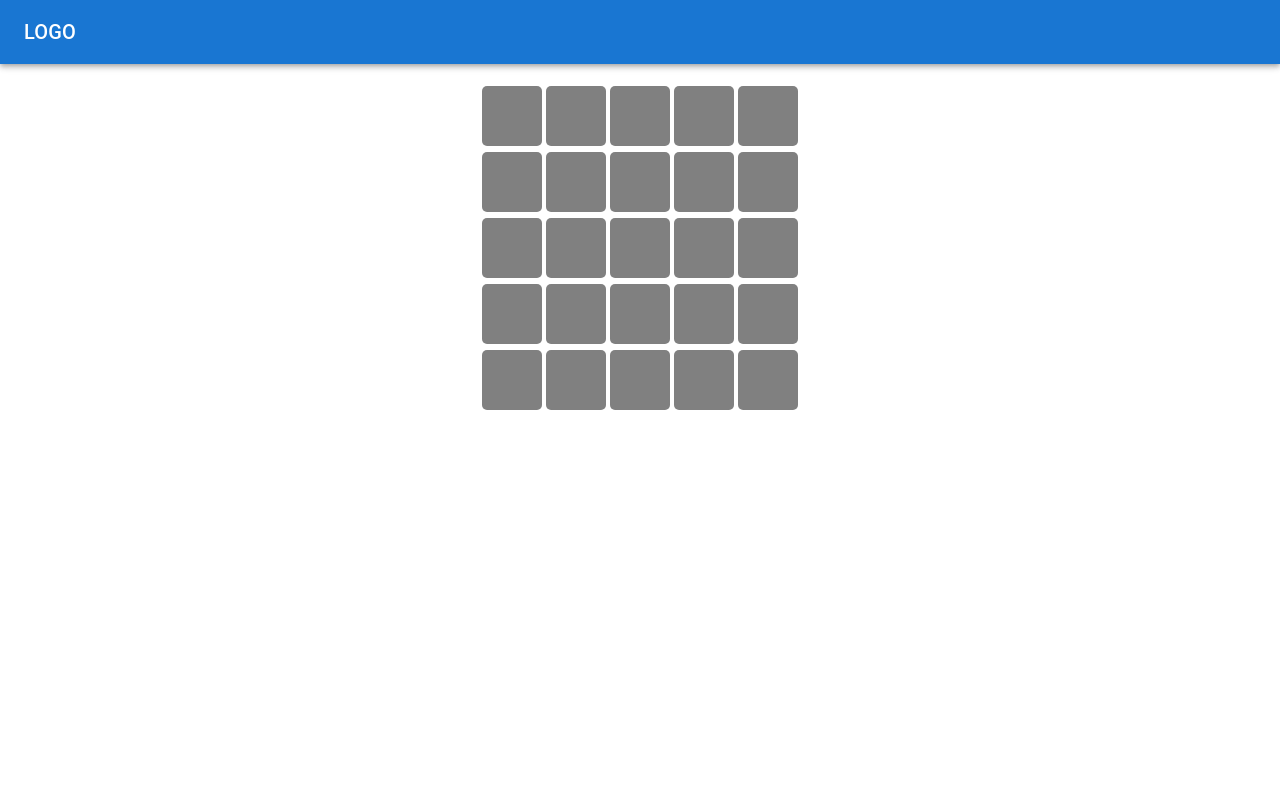
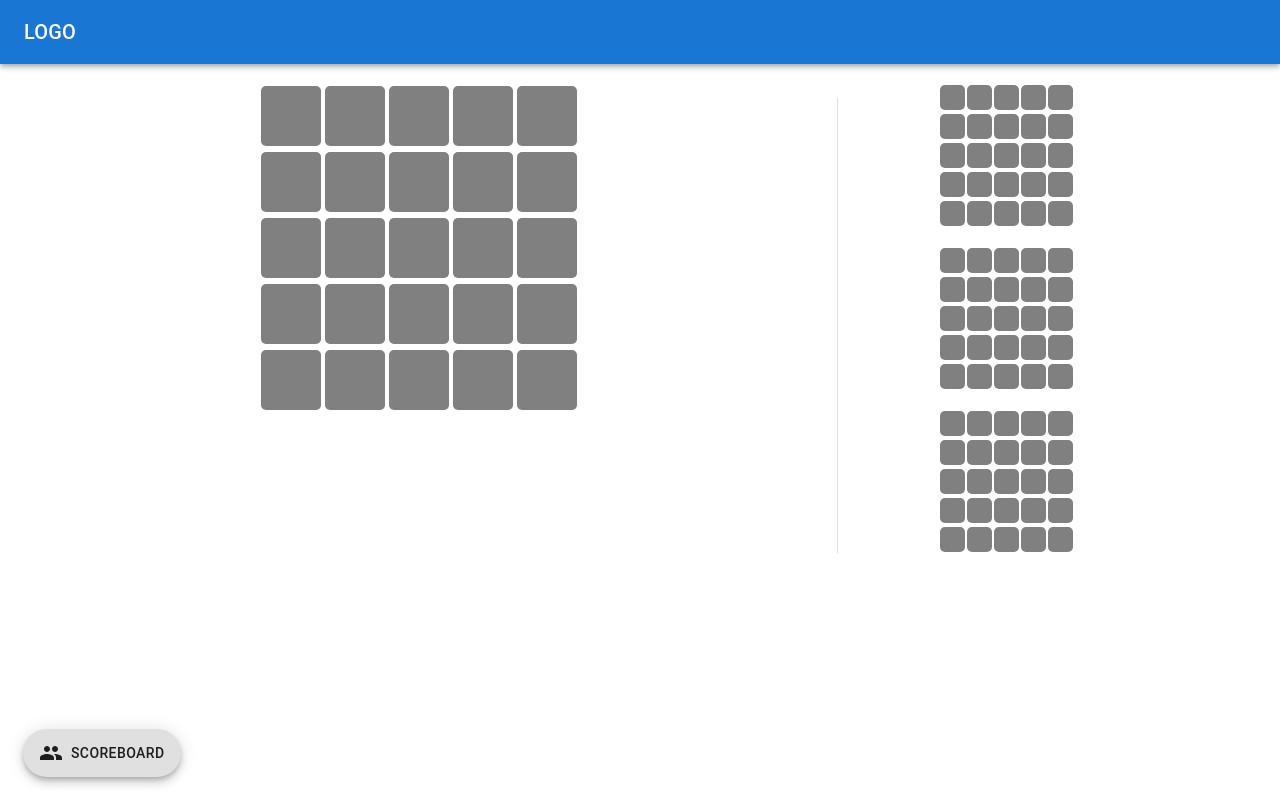
Before and after one commit to ahmedibrahim404/Wordit, a React (Create React App) app in the folder frontend/wordit/: page / in a window 1280 px wide. Built offline with nearby package versions, Linux system fonts and the light colour scheme.

Commit message:
Feat(front-end): Add functionality of opponent panels

```diff
--- a/frontend/wordit/src/components/GuessWord/GuessWordPanel/GuessWordPanel.js
+++ b/frontend/wordit/src/components/GuessWord/GuessWordPanel/GuessWordPanel.js
@@ -4,6 +4,7 @@ import styles from './GuessWordPanel.module.css';
 import Grid from '@mui/material/Grid';
 import GuessWordPanelRow from '../Objects/GuessWordPanelRow/GuessWordPanelRow';
 import {replaceStringCharacter, isAlpha, isCharacterInWord} from '../../../utilities';
+
 
 class GuessWordPanel extends React.Component {
 
@@ -23,7 +24,8 @@ class GuessWordPanel extends React.Component {
       results:results,
       currentWord: 0,
       currentWordIndex:0,
-      correctWord:"AHMED"
+      correctWord:"AHMED",
+      mainPlayer:props.mainPlayer
     }
 
     while(this.state.words.length < this.state.numberOfWords) this.state.words.push(" ".repeat(this.state.numberOfTiles));
@@ -31,11 +33,11 @@ class GuessWordPanel extends React.Component {
   }
 
   componentDidMount(){
-    document.addEventListener("keydown", this.pressFunction, false);
+    if(this.state.mainPlayer)document.addEventListener("keydown", this.pressFunction, false);
   }
 
   componentWillUnmount(){
-    document.removeEventListener("keydown", this.pressFunction, false);
+    if(this.state.mainPlayer)document.removeEventListener("keydown", this.pressFunction, false);
   }
 
 
@@ -131,7 +133,7 @@ class GuessWordPanel extends React.Component {
   render(){
     return (
     <Grid style={{marginTop:"20px"}}>
-      {this.state.words.map((word, index) => <GuessWordPanelRow key={index} currentWord={word} numberOfTiles={this.state.numberOfTiles} result={this.state.results[index]} />)}
+      {this.state.words.map((word, index) => <GuessWordPanelRow key={index} mainPlayer={this.state.mainPlayer} currentWord={word} numberOfTiles={this.state.numberOfTiles} result={this.state.results[index]} />)}
     </Grid>
     );
   }
--- a/frontend/wordit/src/components/GuessWord/GuessWordPlay/GuessWordPlay.js
+++ b/frontend/wordit/src/components/GuessWord/GuessWordPlay/GuessWordPlay.js
@@ -3,11 +3,45 @@ import PropTypes from 'prop-types';
 import styles from './GuessWordPlay.module.css';
 import GuessWordPanel from '../GuessWordPanel/GuessWordPanel';
 import Navbar from '../../main-components/Navbar/Navbar';
+import Scoreboard from '../Objects/Scoreboard/Scoreboard';
+import MuiGrid from '@mui/material/Grid';
+import Divider from '@mui/material/Divider';
+import { styled } from '@mui/material/styles';
+
+const Grid = styled(MuiGrid)(({ theme }) => ({
+  width: '100%',
+  ...theme.typography.body2,
+  '& [role="separator"]': {
+    margin: theme.spacing(0, 2),
+  },
+}));
+
 
 const GuessWordPlay = () => (
   <div className={styles.GuessWordPlay} data-testid="GuessWordPlay">
-    <Navbar />
-    <GuessWordPanel />
+
+  <Navbar />
+
+  <Scoreboard />
+
+  <Grid container spacing={2}>
+    <Grid item xs={8}>
+
+      <GuessWordPanel mainPlayer={true}/>
+
+    </Grid>
+    <Divider orientation="vertical" flexItem style={{marginTop:"50px"}} />
+
+    <Grid item xs={3}>
+
+    <GuessWordPanel mainPlayer={false}/>
+    <GuessWordPanel mainPlayer={false}/>
+    <GuessWordPanel mainPlayer={false}/>
+
+    </Grid>
+  </Grid>
+
+
   </div>
 );
 
--- a/frontend/wordit/src/components/GuessWord/Objects/GuessWordPanelRow/GuessWordPanelRow.js
+++ b/frontend/wordit/src/components/GuessWord/Objects/GuessWordPanelRow/GuessWordPanelRow.js
@@ -14,15 +14,15 @@ class GuessWordPanelTile extends React.Component {
     return (
       <div style={{
         backgroundColor:colors[this.props.color],
-        height:"60px",
-        width:"60px",
+        height:this.props.mainPlayer ? "60px" : "25px",
+        width:this.props.mainPlayer ? "60px" : "25px",
         textAlign:"center",
         alignContent:"center",
         verticalAlign:"center",
-        margin:"2px",
+        margin:this.props.mainPlayer ? "2px" : "1px",
         borderRadius:"5px"
       }}>
-        {this.props.currentCharacter}
+        {this.props.mainPlayer ? this.props.currentCharacter : ''}
       </div>
     );
   }
@@ -40,7 +40,7 @@ class GuessWordPanelRow extends React.Component{
   addTiles(){
     this.tiles = [];
     this.word = this.props.currentWord || "";
-    for(let i=0;i<this.numberOfTiles;i++) this.tiles.push(<GuessWordPanelTile key={i} color={this.props.result[i]} currentCharacter={this.word.length <= i ? '' : this.word[i]} />);
+    for(let i=0;i<this.numberOfTiles;i++) this.tiles.push(<GuessWordPanelTile key={i} mainPlayer={this.props.mainPlayer} color={this.props.result[i]} currentCharacter={this.word.length > i ? this.word[i] : ''} />);
   }
 
 
```
